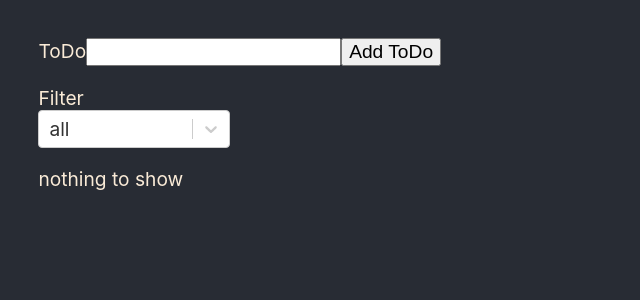
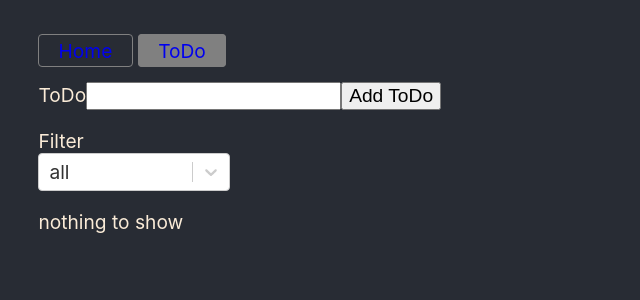
Before and after one commit to overbye87/react-18-todolist, a React (Create React App) app: page /todo in a window 1280 px wide. Shown: the top 300 px of the page, without its empty margins (0-640 px from the left). Built offline with nearby package versions, Linux system fonts and the light colour scheme; the HTML template or start-up script is replaced by a standard one.

Commit message:
add router

```diff
--- a/package.json
+++ b/package.json
@@ -16,6 +16,7 @@
     "react": "^18.0.0",
     "react-dom": "^18.0.0",
     "react-redux": "^7.2.8",
+    "react-router-dom": "^6.3.0",
     "react-scripts": "5.0.1",
     "react-select": "^5.3.0",
     "styled-components": "^5.3.5",
--- a/src/App.tsx
+++ b/src/App.tsx
@@ -1,16 +1,29 @@
-import React, { Fragment } from 'react';
+import React from 'react';
+import {
+  BrowserRouter,
+  Route,
+  Routes,
+} from "react-router-dom";
 import { Provider } from 'react-redux'
-import ToDo from './components/ToDo';
+import ToDo from './routes/ToDoPage';
 import GlobalStyle from './GlobalStyle';
 import { store } from './store/store';
+import Navigation from './components/Navigation';
+import Home from './routes/HomePage';
+
 function App() {
   return (
-    <Fragment>
-      <Provider store={store}>
+    <Provider store={store}>
+      <BrowserRouter>
+      <Navigation />
+        <Routes>
+          <Route path="/" element={<Home />} />
+          <Route path="todo" element={<ToDo />} />
+        </Routes>
         <GlobalStyle />
-        <ToDo />
-      </Provider>
-    </Fragment>
+
+      </BrowserRouter>
+    </Provider>
   );
 }
 
--- a/src/GlobalStyle.js
+++ b/src/GlobalStyle.js
@@ -32,6 +32,25 @@ const GlobalStyle = createGlobalStyle`
       color: #282c34;
       width: 10em;
     }
+    .nav{
+      margin-bottom: 1em;
+      .link {
+        border: 1px solid gray;
+        border-radius: 4px;
+        padding: 0.2em 1em;
+        text-decoration: none;
+        &:visited {
+          color: inherit;
+        }
+        &:hover {
+          background-color: antiquewhite;
+          color: #282c34;
+        }
+        &--active {
+          background-color: gray;
+        }
+      }
+    }
   }
 `;
 
--- /dev/null
+++ b/src/components/Navigation.tsx
@@ -0,0 +1,24 @@
+import React from 'react'
+import { NavLink } from 'react-router-dom'
+
+const Navigation = () => {
+  return (
+    <nav className='nav'>
+      <NavLink
+        to=""
+        className={({ isActive }) => isActive ? "link link--active" : "link"}
+      >
+        Home
+      </NavLink>
+      {' '}
+      <NavLink
+        to="/todo"
+        className={({ isActive }) => isActive ? "link link--active" : "link"}
+      >
+        ToDo
+      </NavLink>
+    </nav>
+  )
+}
+
+export default Navigation
--- /dev/null
+++ b/src/routes/HomePage.tsx
@@ -0,0 +1,9 @@
+import React from 'react'
+
+const Home = () => {
+  return (
+    <div>Home</div>
+  )
+}
+
+export default Home
```
Also changed, not shown: src/routes/ToDoPage.tsx (renamed from src/components/ToDo.tsx, +4 -4 lines), 1 other file (tests, documents, lock files or other folders).
